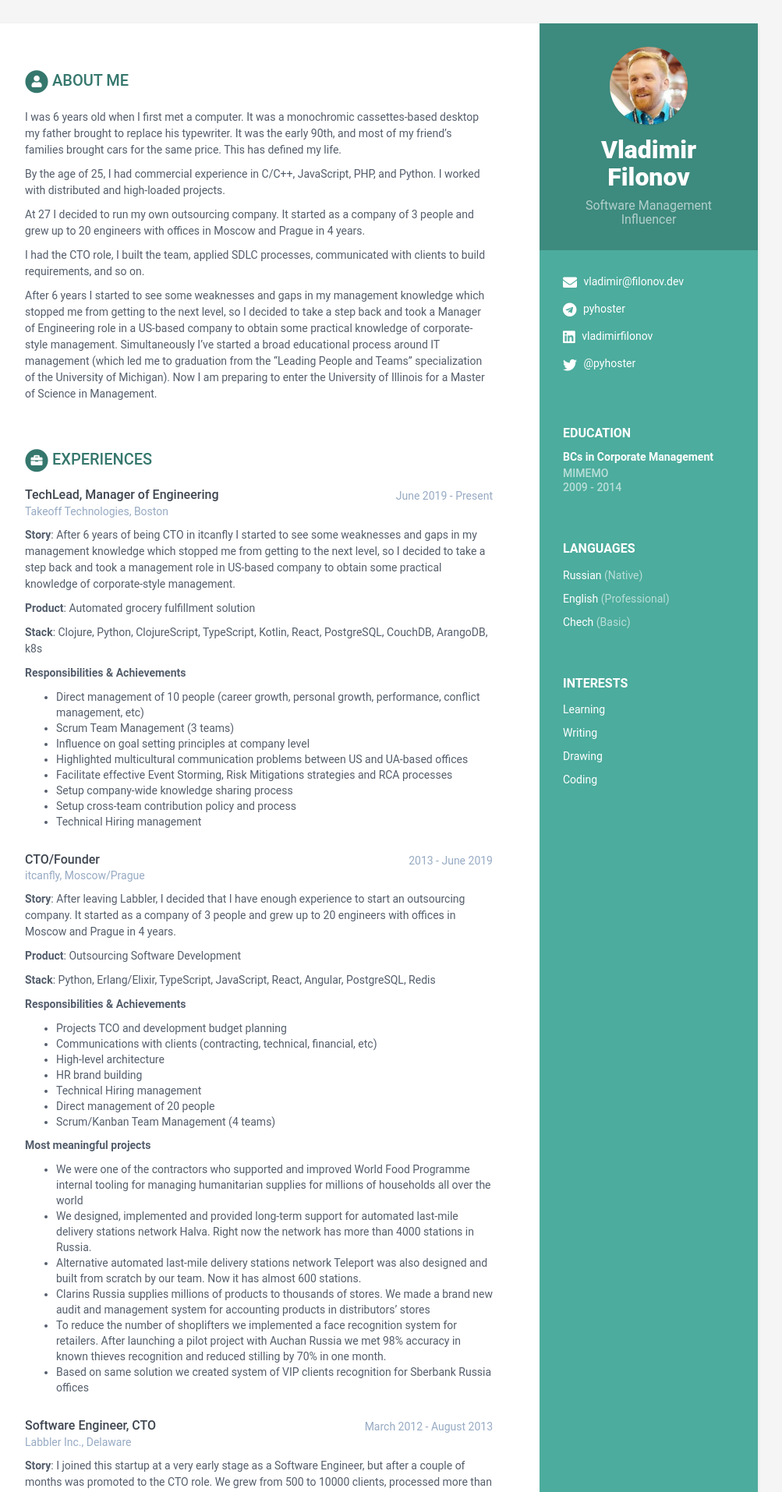
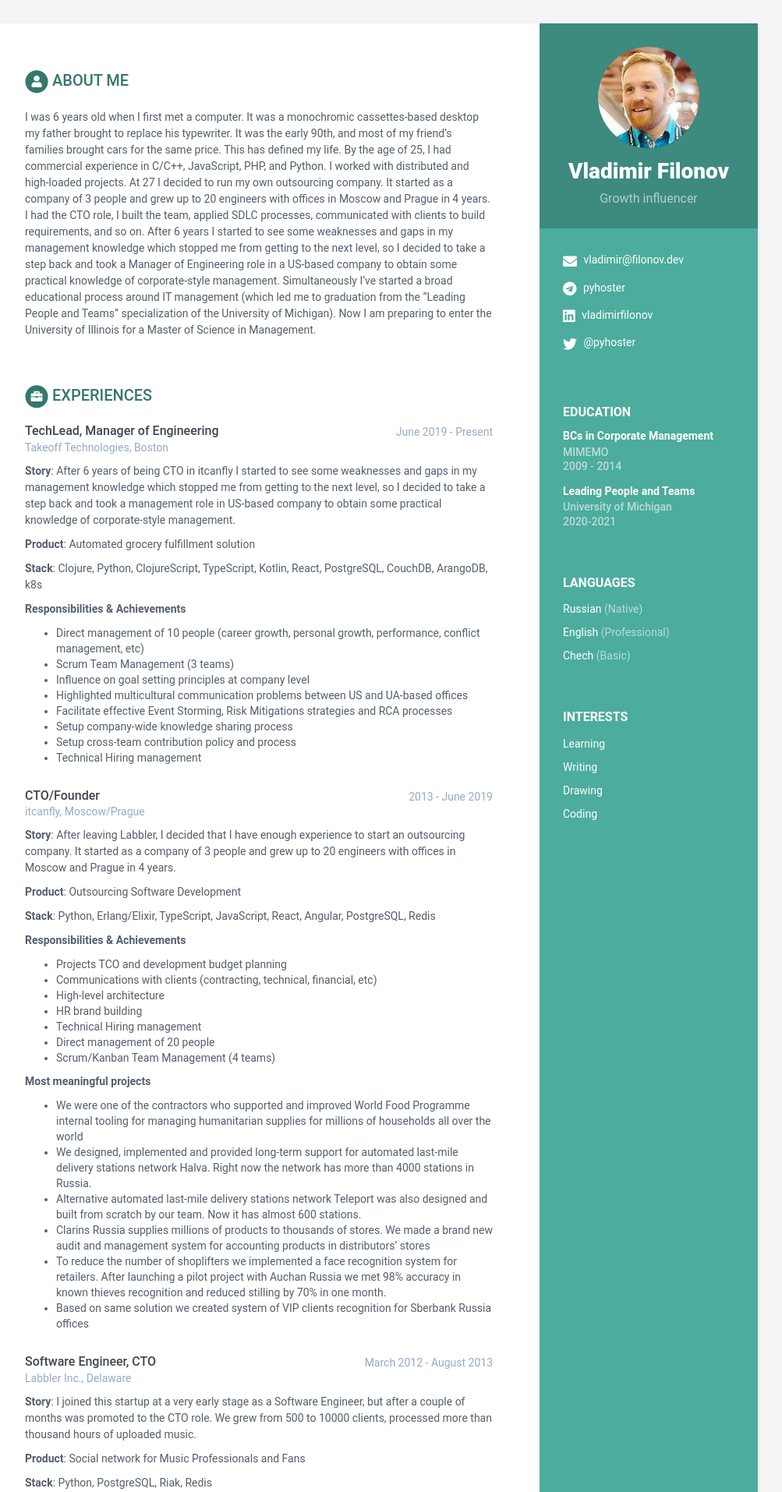
Before and after one commit to VladimirFilonov/vladimirfilonov.github.io, a Jekyll site: the page built from index.html, in a window 1280 px wide. Shown: the top 1914 px of the page at 78% size, without its empty margins (168-1171 px from the left). Built offline with Jekyll 4.4.1, drawn with Linux system fonts in a browser that asks for light colours.

Commit message:
Bigger photo, smaller name, add University of Michigan

```diff
--- a/_data/data.yml
+++ b/_data/data.yml
@@ -8,7 +8,7 @@ sidebar:
 
     # Profile information
     name: Vladimir Filonov
-    tagline: Software Management Influencer
+    tagline: Growth influencer
     avatar: profile.jpg  #place a 100x100 picture inside /assets/images/ folder and provide the name of the file below
 
     # Sidebar links
@@ -51,19 +51,19 @@ career-profile:
     title: About me
     summary: |
       I was 6 years old when I first met a computer. It was a monochromic cassettes-based desktop my father brought to replace his typewriter. It was the early 90th, and most of my friend's families brought cars for the same price. This has defined my life.
-
       By the age of 25, I had commercial experience in C/C++, JavaScript, PHP, and Python. I worked with distributed and high-loaded projects.
-
       At 27 I decided to run my own outsourcing company. It started as a company of 3 people and grew up to 20 engineers with offices in Moscow and Prague in 4 years.
-
       I had the CTO role, I built the team, applied SDLC processes, communicated with clients to build requirements, and so on.
-
       After 6 years I started to see some weaknesses and gaps in my management knowledge which stopped me from getting to the next level, so I decided to take a step back and took a Manager of Engineering role in a US-based company to obtain some practical knowledge of corporate-style management. Simultaneously I've started a broad educational process around IT management (which led me to graduation from the "Leading People and Teams" specialization of the University of Michigan). Now I am preparing to enter the University of Illinois for a Master of Science in Management.
 
 education:
     - degree: BCs in Corporate Management
       university: MIMEMO
       time: 2009 - 2014
+
+    - degree: Leading People and Teams
+      university: University of Michigan
+      time: 2020-2021
 
 experiences:
     - role: TechLead, Manager of Engineering
--- a/_sass/_base.scss
+++ b/_sass/_base.scss
@@ -55,7 +55,7 @@ p {
         color: #fff;
     }
     .name {
-        font-size: 32px;
+        font-size: 28px;
         font-weight: 900;
         margin-top: 0;
         margin-bottom: 10px;
@@ -73,7 +73,7 @@ p {
 
     .avatar {
         //used for profile image
-        max-width: 100px;
+        max-width: 130px;
         margin-bottom: 15px;
         border: 0px solid #fff;
         border-radius: 100%;
```
